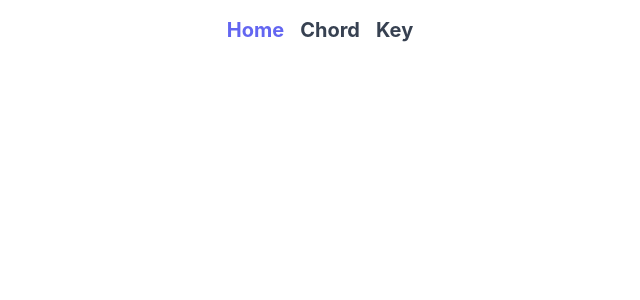
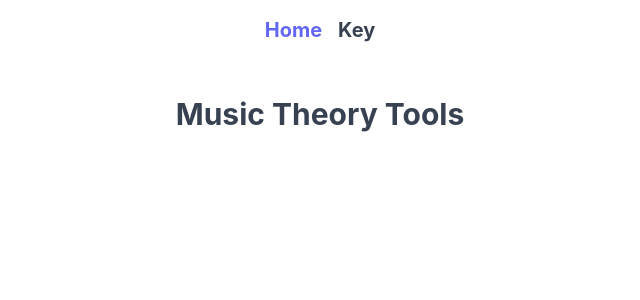
Before and after one commit to shawnrivers/music-theory-tools, a Next.js app: page / in a window 1280 px wide. Shown: the top 300 px of the page, without its empty margins (320-960 px from the left). Built offline with nearby package versions, Linux system fonts and the light colour scheme.

Commit message:
remove unused page

```diff
--- a/src/components/Header.tsx
+++ b/src/components/Header.tsx
@@ -6,10 +6,6 @@ const NAV_ITEMS = [
   {
     label: 'Home',
     page: '/',
-  },
-  {
-    label: 'Chord',
-    page: '/chord',
   },
   {
     label: 'Key',
--- a/src/pages/chord.tsx
+++ /dev/null
@@ -1,7 +0,0 @@
-import type { NextPage } from 'next';
-
-const ChordPage: NextPage = () => {
-  return <div className="flex flex-col items-center"></div>;
-};
-
-export default ChordPage;
--- a/src/pages/index.tsx
+++ b/src/pages/index.tsx
@@ -1,7 +1,13 @@
 import type { NextPage } from 'next';
 
 const HomePage: NextPage = () => {
-  return <></>;
+  return (
+    <>
+      <div className="text-center">
+        <h1 className="text-3xl font-bold">Music Theory Tools</h1>
+      </div>
+    </>
+  );
 };
 
 export default HomePage;
```
